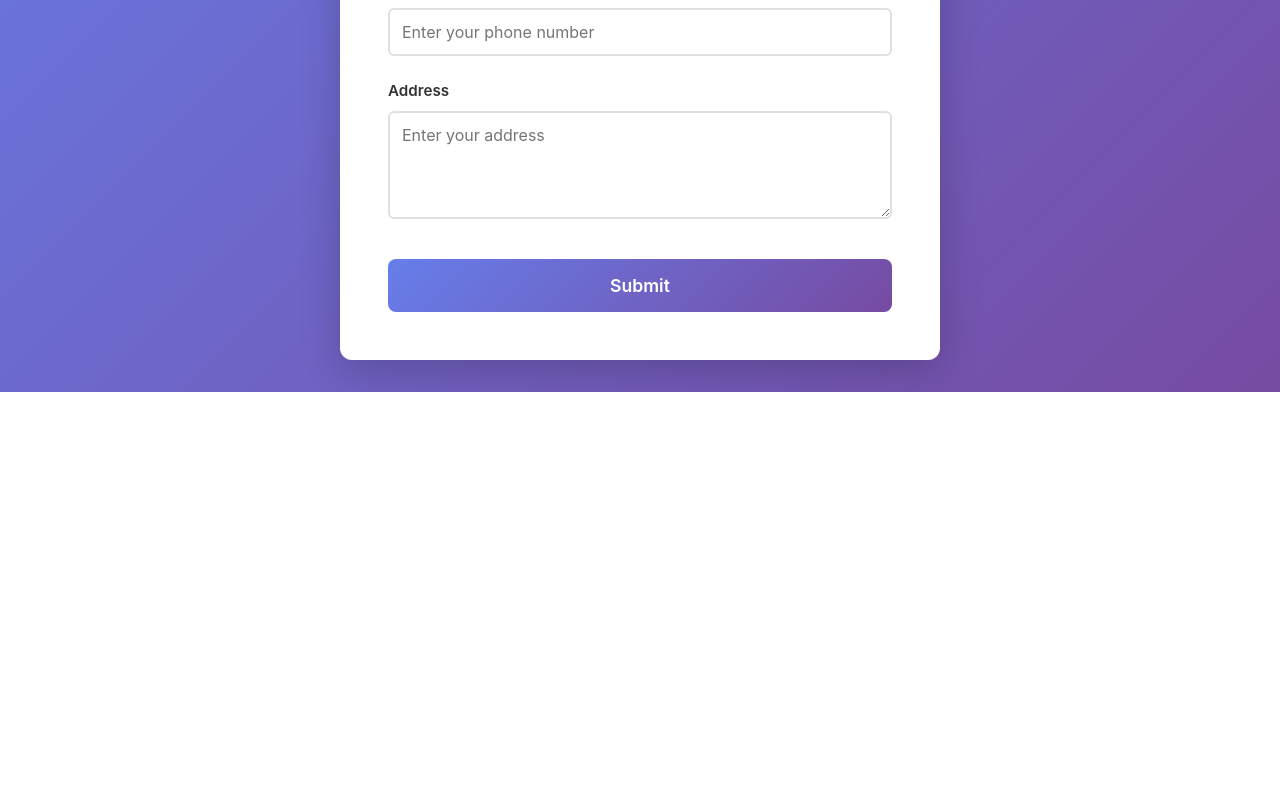
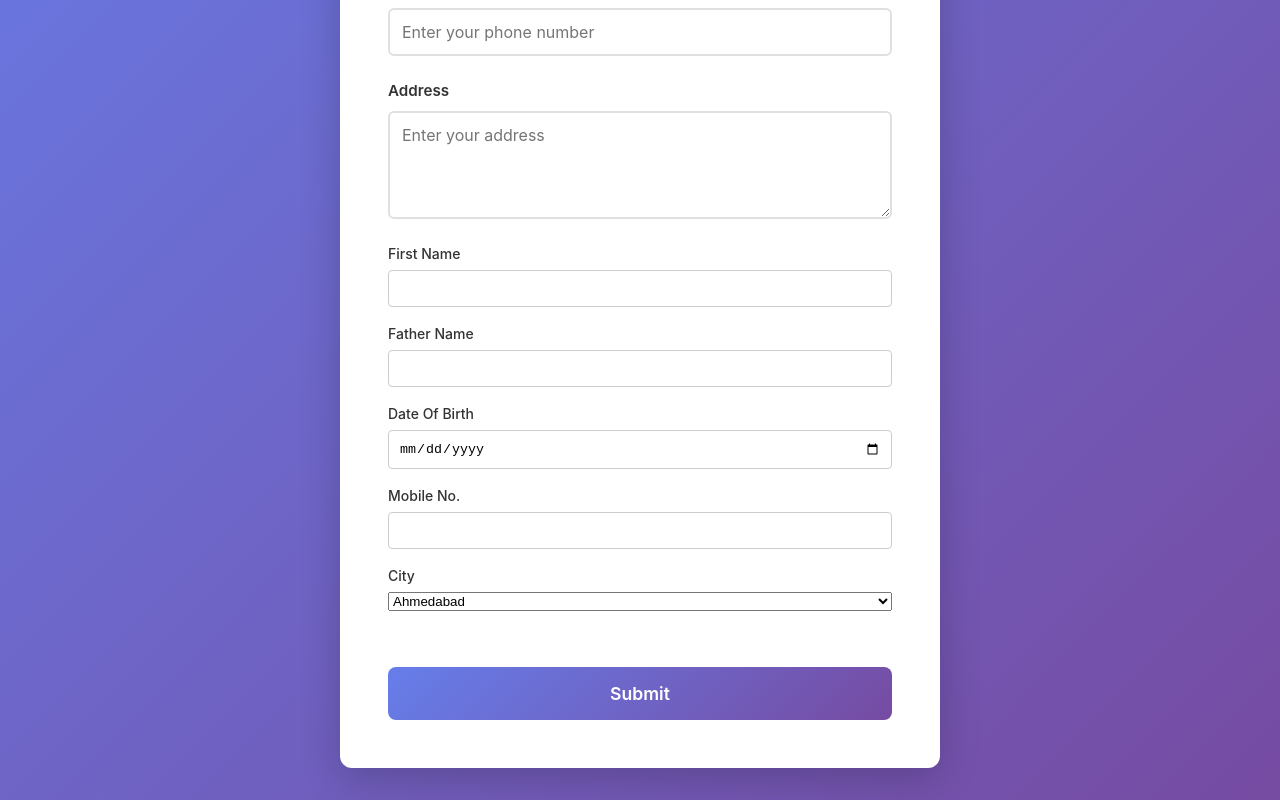
Before and after one commit to karnikkkp02/cricket-payment-repo, a React (Vite) app: page /form in a window 1280 px wide. Shown: the part 474-1274 px from the top of the page. Before the commit the page ends 866 px from the top, so only its background shows below. Built offline with nearby package versions, Linux system fonts and the light colour scheme.

Commit message:
changes in form

```diff
--- a/src/components/Form.jsx
+++ b/src/components/Form.jsx
@@ -1,6 +1,9 @@
 import { useState } from 'react';
 import { useLocation, useNavigate } from 'react-router-dom';
 import './Form.css';
+import Input from './form/input';
+import CustomSelect from './form/select';
+import { cityOptions } from '../utils/options';
 
 function Form() {
   const location = useLocation();
@@ -156,6 +159,14 @@ function Form() {
             />
           </div>
 
+          <div>
+            <Input label="First Name"  />
+            <Input label="Father Name" />
+            <Input label="Date Of Birth" type='date' />
+            <Input label="Mobile No." type='number' />
+<CustomSelect label="City" options={cityOptions}/>
+          </div>
+
           <button type="submit" className="submit-button" disabled={submitting}>
             {submitting ? 'Submitting...' : 'Submit'}
           </button>
--- /dev/null
+++ b/src/components/form/input.css
@@ -0,0 +1,32 @@
+.input-wrapper {
+    display: flex;
+    flex-direction: column;
+    gap: 6px;
+    margin-bottom: 16px;
+  }
+
+  .input-label {
+    font-size: 14px;
+    font-weight: 500;
+    color: #333;
+  }
+
+  .common-input {
+    padding: 10px;
+    border: 1px solid #ccc;
+    border-radius: 4px;
+    outline: none;
+  }
+
+  .common-input:focus {
+    border-color: #4f46e5;
+  }
+
+  .input-error {
+    border-color: red;
+  }
+
+  .error-text {
+    font-size: 12px;
+    color: red;
+  }
--- /dev/null
+++ b/src/components/form/input.jsx
@@ -0,0 +1,39 @@
+import React from "react";
+import "./input.css"
+const Input = ({
+  label,
+  type = "text",
+  value,
+  onChange,
+  placeholder = "",
+  name,
+  id,
+  className = "",
+  error,
+  ...rest
+}) => {
+  return (
+    <div className="input-wrapper">
+      {label && (
+        <label htmlFor={id || name} className="input-label">
+          {label}
+        </label>
+      )}
+
+      <input
+        id={id || name}
+        type={type}
+        value={value}
+        onChange={onChange}
+        placeholder={placeholder}
+        name={name}
+        className={`common-input ${error ? "input-error" : ""} ${className}`}
+        {...rest}
+      />
+
+      {error && <span className="error-text">{error}</span>}
+    </div>
+  );
+};
+
+export default Input;
--- /dev/null
+++ b/src/components/form/select.css
@@ -0,0 +1,33 @@
+.input-wrapper {
+    display: flex;
+    flex-direction: column;
+    gap: 6px;
+    margin-bottom: 16px;
+  }
+
+  .input-label {
+    font-size: 14px;
+    font-weight: 500;
+    color: #333;
+  }
+
+  .common-select {
+    padding: 10px;
+    border: 1px solid #ccc;
+    border-radius: 4px;
+    outline: none;
+    background-color: #fff;
+  }
+
+  .common-select:focus {
+    border-color: #4f46e5;
+  }
+
+  .input-error {
+    border-color: red;
+  }
+
+  .error-text {
+    font-size: 12px;
+    color: red;
+  }
--- /dev/null
+++ b/src/components/form/select.jsx
@@ -0,0 +1,47 @@
+import React from "react";
+import "./input.css";
+
+const CustomSelect = ({
+  label,
+  options,
+  value,
+  onChange,
+  placeholder = "",
+  name,
+  id,
+  className = "",
+  error,
+  ...rest
+}) => {
+  return (
+    <div className="input-wrapper">
+      {label && (
+        <label htmlFor={id || name} className="input-label">
+          {label}
+        </label>
+      )}
+
+      <select
+        id={id || name}
+        value={value}
+        onChange={onChange}
+        name={name}
+        className={`common-select ${error ? "input-error" : ""} ${className}`}
+        {...rest}
+      >
+        <option value="" disabled>
+          {placeholder || "Select an option"}
+        </option>
+        {options.map((option, index) => (
+          <option key={index} value={option.value}>
+            {option.label}
+          </option>
+        ))}
+      </select>
+
+      {error && <span className="error-text">{error}</span>}
+    </div>
+  );
+};
+
+export default CustomSelect;
--- /dev/null
+++ b/src/utils/options.js
@@ -0,0 +1,10 @@
+export const cityOptions = [
+    {
+        label: "Ahmedabad",
+        value: "Ahmedabad"
+    },
+    {
+        label: "Baroda",
+        value:"Baroda"
+    }
+]
```
